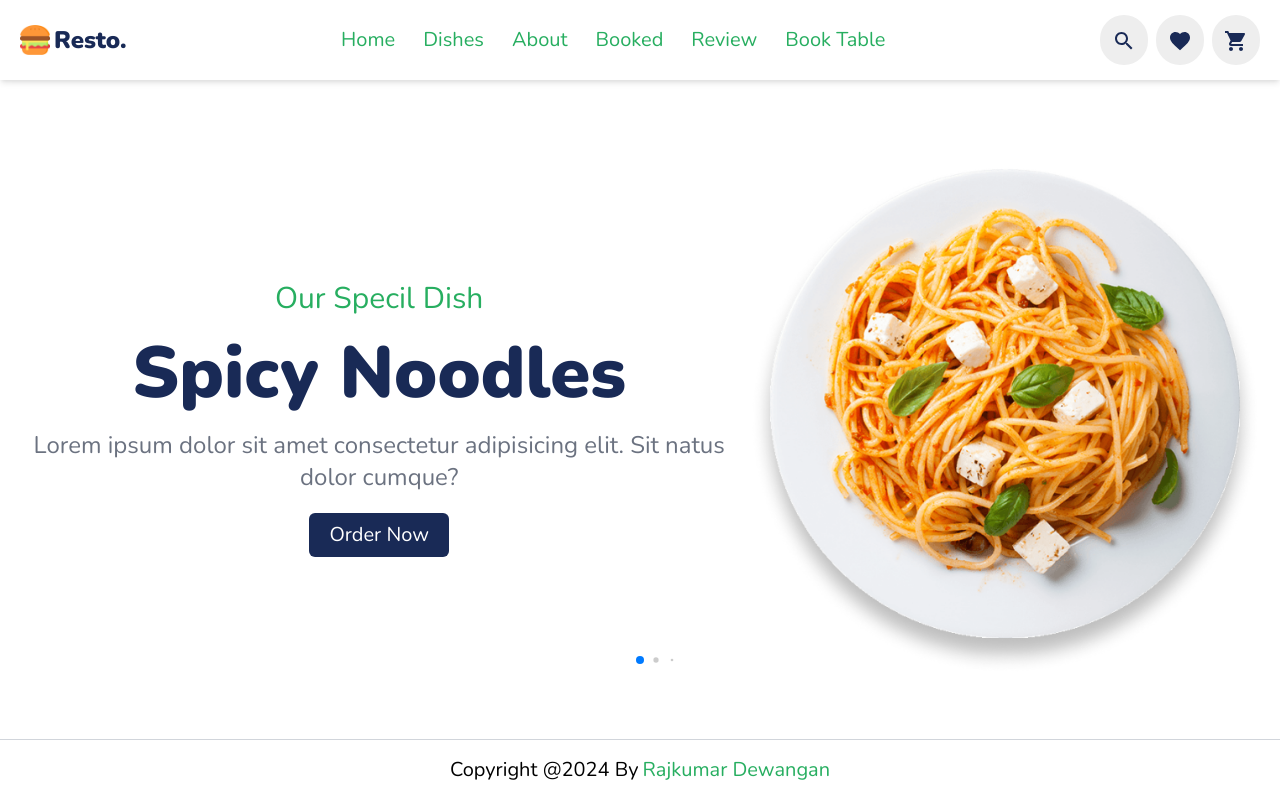
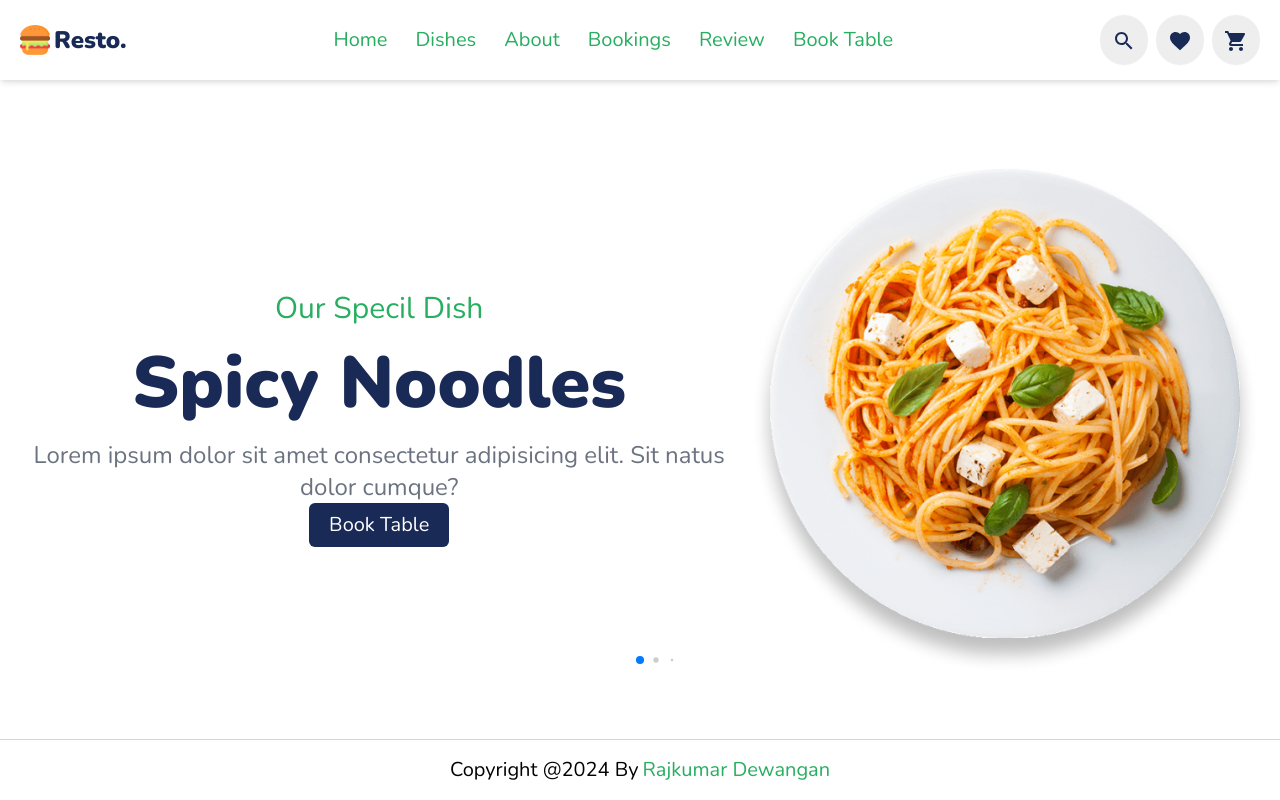
Before and after one commit to RajDewangan1504/RestoTableBooking, a Next.js app in the folder Frontend/: page / in a window 1280 px wide. Built offline with nearby package versions, Linux system fonts and the light colour scheme.

Commit message:
minor changes

```diff
--- a/Frontend/components/Carousel.jsx
+++ b/Frontend/components/Carousel.jsx
@@ -3,6 +3,7 @@ import { Swiper, SwiperSlide } from 'swiper/react';
 // Import Swiper styles
 import "swiper/css";
 import "swiper/css/pagination";
+import Link from 'next/link';
 // import Swiper core and required modules
 import SwiperCore, {
   Pagination, Autoplay
@@ -31,7 +32,10 @@ export default function Carousel() {
                       <span className="text-3xl md:text-xl text-secondary">Our Specil Dish</span>
                       <h2 className="text-7xl md:text-5xl font-black text-primary">{slide.title}</h2>
                       <p className="text-2xl md:text-lg text-gray-500">Lorem ipsum dolor sit amet consectetur adipisicing elit. Sit natus dolor cumque?</p>
-                      <MyButton text="Order Now"/>
+
+                      <Link href='/bookTable'>
+                      <a><MyButton text="Book Table "/></a>
+          </Link>
                     </div>
                     <div className="h-full md:pb-10">
                       <img
--- a/Frontend/components/Header.jsx
+++ b/Frontend/components/Header.jsx
@@ -32,13 +32,13 @@ export default function Header() {
           <Link href='/about'>
             <a className="nav-link">About</a>
           </Link>
-          <Link href='/menu'>
-            <a className="nav-link">Booked </a>
+          <Link href='/bookings'>
+            <a className="nav-link">Bookings</a>
           </Link>
           <Link href='/review'>
             <a className="nav-link">Review</a>
           </Link>
-          <Link href='/order'>
+          <Link href='/bookTable'>
             <a className="nav-link">Book Table</a>
           </Link>
         </nav>
```
Also changed, not shown: Frontend/pages/bookTable.js (renamed from Frontend/pages/order.js), Frontend/pages/bookings.js (renamed from Frontend/pages/menu.js).
